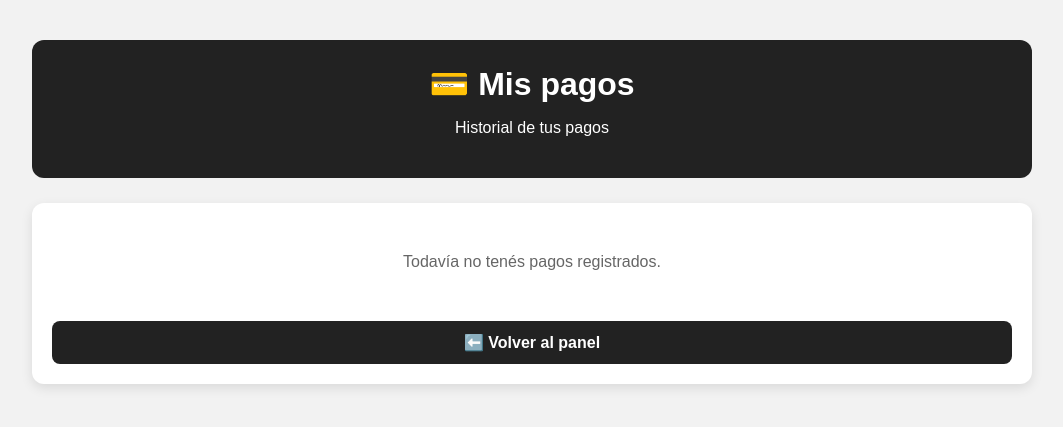
After one commit to damiandemiguel/TrainingPointManager, a Flask app: template templates/pagos.html in a window 1280 px wide. The commit adds this page. Shown: the top 427 px of the page, without its empty margins (108-1171 px from the left). Run offline with Flask 3, Linux system fonts and the light colour scheme; the template is opened without the code that fills it, so the values that code supplies are empty.

Commit message:
Agregar módulo de pagos

```diff
--- a/app.py
+++ b/app.py
@@ -1712,6 +1712,59 @@ def mi_bono():
         creditos_utilizados=creditos_utilizados
     )
 
+@app.route("/pagos")
+def pagos():
+
+    if "usuario_id" not in session:
+        return redirect(url_for("inicio"))
+
+    if session["rol"] != "alumno":
+        return "Acceso no autorizado."
+
+    conexion = conectar()
+    conexion.row_factory = sqlite3.Row
+    cursor = conexion.cursor()
+
+    # Buscar al alumno correspondiente al usuario
+    cursor.execute("""
+        SELECT id
+        FROM alumnos
+        WHERE usuario_id = ?
+          AND activo = 1
+    """, (session["usuario_id"],))
+
+    alumno = cursor.fetchone()
+
+    if alumno is None:
+        conexion.close()
+        return "No se encontró el alumno."
+
+    # Buscar los pagos asociados a los bonos del alumno
+    cursor.execute("""
+        SELECT
+            bonos.id,
+            bonos.precio,
+            bonos.forma_pago,
+            bonos.fecha_pago,
+            bonos.fecha_inicio,
+            bonos.fecha_vencimiento,
+            tipos_bono.nombre AS nombre_bono
+        FROM bonos
+        INNER JOIN tipos_bono
+            ON bonos.tipo_bono_id = tipos_bono.id
+        WHERE bonos.alumno_id = ?
+        ORDER BY bonos.fecha_pago DESC
+    """, (alumno["id"],))
+
+    pagos = cursor.fetchall()
+
+    conexion.close()
+
+    return render_template(
+        "pagos.html",
+        pagos=pagos
+    )
+
 @app.route("/mis-asistencias")
 def mis_asistencias():
 
--- /dev/null
+++ b/templates/pagos.html
@@ -0,0 +1,221 @@
+<!DOCTYPE html>
+<html lang="es">
+
+<head>
+
+    <meta charset="UTF-8">
+    <meta name="viewport" content="width=device-width, initial-scale=1.0">
+
+    <title>Mis pagos - Training Point</title>
+
+    <style>
+
+        * {
+            box-sizing: border-box;
+        }
+
+        body {
+            margin: 0;
+            font-family: Arial, sans-serif;
+            background-color: #f2f2f2;
+            color: #222;
+        }
+
+        .contenedor {
+            width: 92%;
+            max-width: 1000px;
+            margin: 40px auto;
+        }
+
+        .encabezado {
+            background-color: #222;
+            color: white;
+            padding: 25px;
+            border-radius: 12px;
+            text-align: center;
+            margin-bottom: 25px;
+        }
+
+        .encabezado h1 {
+            margin: 0 0 10px 0;
+        }
+
+        .lista {
+            background-color: white;
+            padding: 20px;
+            border-radius: 12px;
+            box-shadow: 0 4px 12px rgba(0, 0, 0, 0.10);
+        }
+
+        .pago {
+            display: grid;
+            grid-template-columns: 1.2fr 1fr 1fr 1fr;
+            gap: 15px;
+            align-items: center;
+            padding: 15px;
+            margin-bottom: 10px;
+            background-color: #f7f7f7;
+            border: 1px solid #ddd;
+            border-radius: 10px;
+        }
+
+        .dato {
+            display: flex;
+            flex-direction: column;
+            gap: 5px;
+        }
+
+        .etiqueta {
+            font-size: 13px;
+            color: #666;
+        }
+
+        .valor {
+            font-weight: bold;
+        }
+
+        .importe {
+            font-size: 18px;
+            font-weight: bold;
+        }
+
+        .sin-pagos {
+            text-align: center;
+            color: #666;
+            padding: 30px 20px;
+        }
+
+        .volver {
+            display: block;
+            margin-top: 20px;
+            padding: 12px 18px;
+            border-radius: 8px;
+            text-decoration: none;
+            text-align: center;
+            font-weight: bold;
+            background-color: #222;
+            color: white;
+        }
+
+        .volver:hover {
+            background-color: #444;
+        }
+
+        @media (max-width: 700px) {
+
+            .pago {
+                grid-template-columns: 1fr 1fr;
+            }
+
+        }
+
+        @media (max-width: 450px) {
+
+            .pago {
+                grid-template-columns: 1fr;
+            }
+
+        }
+
+    </style>
+
+</head>
+
+<body>
+
+<div class="contenedor">
+
+    <div class="encabezado">
+
+        <h1>💳 Mis pagos</h1>
+
+        <p>
+            Historial de tus pagos
+        </p>
+
+    </div>
+
+    <div class="lista">
+
+        {% if pagos %}
+
+            {% for pago in pagos %}
+
+                <div class="pago">
+
+                    <div class="dato">
+
+                        <span class="etiqueta">
+                            📅 Fecha de pago
+                        </span>
+
+                        <span class="valor">
+                            {{ pago.fecha_pago }}
+                        </span>
+
+                    </div>
+
+                    <div class="dato">
+
+                        <span class="etiqueta">
+                            🎫 Bono
+                        </span>
+
+                        <span class="valor">
+                            {{ pago.nombre_bono }}
+                        </span>
+
+                    </div>
+
+                    <div class="dato">
+
+                        <span class="etiqueta">
+                            💰 Importe
+                        </span>
+
+                        <span class="importe">
+                            ${{ "%.2f"|format(pago.precio) }}
+                        </span>
+
+                    </div>
+
+                    <div class="dato">
+
+                        <span class="etiqueta">
+                            💵 Forma de pago
+                        </span>
+
+                        <span class="valor">
+                            {{ pago.forma_pago }}
+                        </span>
+
+                    </div>
+
+                </div>
+
+            {% endfor %}
+
+        {% else %}
+
+            <div class="sin-pagos">
+
+                Todavía no tenés pagos registrados.
+
+            </div>
+
+        {% endif %}
+
+        <a
+            href="{{ url_for('panel_alumno') }}"
+            class="volver"
+        >
+            ⬅️ Volver al panel
+        </a>
+
+    </div>
+
+</div>
+
+</body>
+
+</html>
--- a/templates/panel_alumno.html
+++ b/templates/panel_alumno.html
@@ -181,7 +181,7 @@
         </a>
 
 
-        <div class="tarjeta">
+       <a href="{{ url_for('pagos') }}" class="tarjeta">
 
             <div class="icono">💳</div>
 
@@ -193,7 +193,7 @@
                 Pagos y vencimientos
             </div>
 
-        </div>
+        </a>
 
 
         <div class="tarjeta">
```
